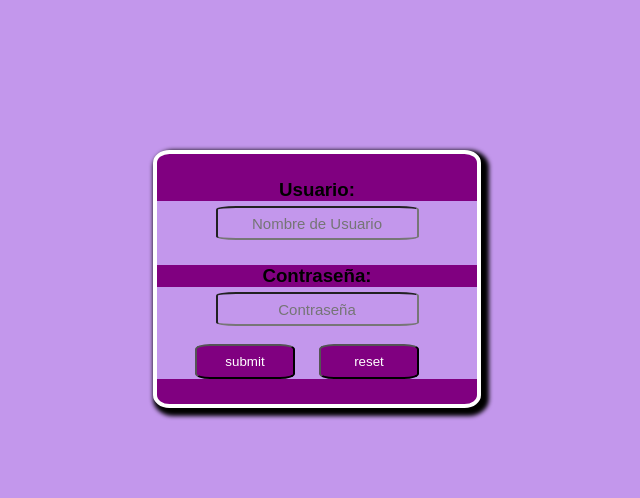
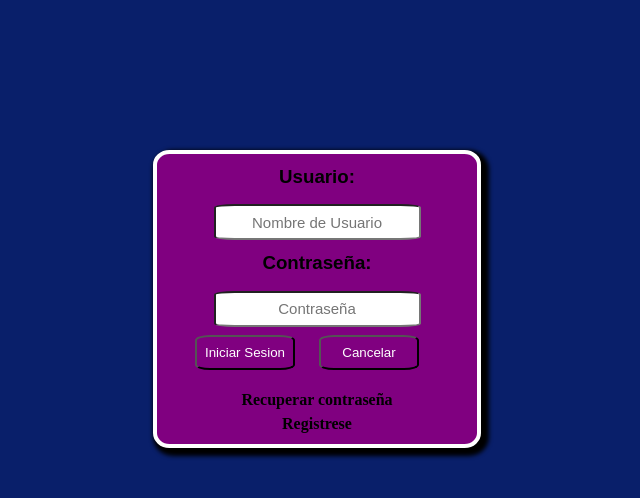
Before and after one commit to Marck2004/appDWEC, a PHP site: page /Login.html in a window 1280 px wide. Shown: the top 498 px of the page, without its empty margins (323-963 px from the left). Run offline with PHP 8.4, Linux system fonts and the light colour scheme.

Commit message:
Add files via upload

```diff
--- a/appDWEC/Login/Login.html
+++ b/appDWEC/Login/Login.html
@@ -5,21 +5,50 @@
     <meta name="viewport" content="width=device-width, initial-scale=1.0">
     <link rel="stylesheet" href="style.css">
     <title>Login</title>
-    <script src="script.js"></script>
+    <script src="usuarios.js"></script>
+    <script src="login.js"></script>
 </head>
 <body>
 
     <div id="container">
     <form id="formulario">
 
+        <section id="UsuarioNuevoRegistro">
+
+            <label for="email"><h3>Introduzca su email</h3></label>
+                <input type="text" name="emailRegistro" id="emailRegistro" placeholder="email registro">
+
+            <label for="tlf"><h3>Introduzca telefono</h3></label>
+                <input type="number" name="tlfRegistro" id="tlfRegistro" placeholder="Numero de telefono">
+
+            <label for="Usuario"><h3>Usuario:</h3></label>
+                <input type="text" name="usuarioRegistro" id="usuarioRegistro" placeholder="Nombre de Usuario">
+
+            <label for="Contraseña"><h3>Contraseña:</h3></label>
+                <input type="password" name="contraseñaRegistro" id="contraseñaRegistro" placeholder="Contraseña">
+
+        </section>
+
+           <div id="inicioSesionOculto">
         <label for="Usuario"><h3>Usuario:</h3></label>
     <input type="text" name="usuario" id="usuario" placeholder="Nombre de Usuario">
+
     <label for="Contraseña"><h3>Contraseña:</h3></label>
     <input type="password" name="contraseña" id="contraseña" placeholder="Contraseña">
+
+
 <br><br>
 
-    <input type="submit" value="submit">
-    <input type="reset" value="reset">
+    <input type="submit" value="Iniciar Sesion" onclick=" inicioSesion()">
+    <input type="reset" value="Cancelar">
+           </div>
+
+        <section id="Registro">
+            <input type="submit" value="Comprobar" onclick="validarRegistroUsuario()">
+        </section>
+
+    <p ><a href="#" id="linkOlvideContraseña">Recuperar contraseña</a></p>
+    <p ><a href="#" id="linkRegistrarse" onclick="formularioRegistro()">Registrese</a></p>
 </form>
 </div>
 
--- /dev/null
+++ b/appDWEC/Login/login.js
@@ -0,0 +1,70 @@
+var listaUsuarios = [];
+window.addEventListener('load',()=>{
+
+});
+
+function inicioSesion(){
+    const formulario = document.getElementById("formulario");
+    formulario.addEventListener(('submit'),function(event){
+
+    event.preventDefault();
+
+    var usuarios = document.getElementById("usuario").value;
+    var contraseñas = document.getElementById("contraseña").value;
+
+    var bordeusuario = document.getElementById("usuario");
+    var bordecontraseña = document.getElementById("contraseña");
+
+    if(usuarios==="root" && contraseñas==="1234"){
+
+        window.location.href = "aterrizaje.html";
+    }else{
+        alert("Usuario y/o clave erronea");
+        bordeusuario.style.border = "3px solid red";
+        bordecontraseña.style.border = "3px solid red";
+    }
+
+})
+}
+
+    function formularioRegistro(){
+
+    var sectionHiddenRegistro = document.getElementById('UsuarioNuevoRegistro');
+    var ocultarInicioSesion = document.getElementById('inicioSesionOculto');
+    var envioRegistro = document.getElementById('Registro');
+
+    if (sectionHiddenRegistro.style.display == "block") {
+        sectionHiddenRegistro.style.display = "none";
+        ocultarInicioSesion.style.display = "block";
+        envioRegistro.style.display = "none";
+    }else{
+        sectionHiddenRegistro.style.display = "block";
+        ocultarInicioSesion.style.display = "none";
+        envioRegistro.style.display = "block";
+    }
+
+}
+    function validarRegistroUsuario(){
+        var registraremail = document.getElementById('emailRegistro').value.trim();
+        var registrartlf = document.getElementById('tlfRegistro').value.trim();
+        var registrarUsuario = document.getElementById('usuarioRegistro').value.trim();
+        var registrarContraseña = document.getElementById('contraseñaRegistro').value.trim();
+
+        var nuevoUsuario = new Usuario(registraremail,registrartlf,registrarUsuario,registrarContraseña);
+
+        if(nuevoUsuario.comprobarEmail(registraremail)){
+
+        }else if(nuevoUsuario.comprobarContraseña(registrarContraseña)){
+
+        }else if(nuevoUsuario.comprobartlf(registrartlf)){
+
+        }else{
+            listaUsuarios.push(nuevoUsuario);
+            console.log(" email "+registraremail+" tlf "+registrartlf+" Usuario "+registrarUsuario+" contraseña "+registrarContraseña+
+            " Añadido con exito");
+            console.log(listaUsuarios);
+        }
+
+
+
+    }
--- a/appDWEC/Login/style.css
+++ b/appDWEC/Login/style.css
@@ -1,22 +1,55 @@
-*{
+@keyframes fondoAnimado {
+    0% {
+        background-color: #000080;
+    }
+    50% {
+        background-color: #191970;
+    }
+    100% {
+        background-color: #002366;
+    }
+}
+/*@keyframes bordeContainer {
+    25%{
+        border-top-style: dashed;
+        border-color: white;
+    }
+    50%{
+        border-right-style: dashed;
+        border-color: white;
+
+    }
+    75%{
+        border-bottom-style: dashed;
+        border-color: white;
+    }
+    100%{
+        border-left-style: dashed;
+        border-color: white;
+    }
+}*/
+body{
     margin: 0px;
     padding: 0px;
-    background-color: rgb(195, 151, 236);
+    animation: fondoAnimado 5s infinite alternate;
+
 }
 #container{
     margin: 0px auto;
     text-align: center;
     background-color: purple;
-    height: 250px;
     width: 25%;
     border-radius: 5%;
     margin-top: 150px;
     border: 4px solid white;
     box-shadow: 4px 4px 4px 4px black;
+    line-height: 50%;
+    animation: bordeContainer 5s infinite;
+    transition: bordeContainer 5s infinite;
 }
 #container h3{
     background-color: purple;
-    margin-top: 25px;
+
     font-family: Arial, Helvetica, sans-serif;
 }
 #container input[type=submit], input[type=reset]{
@@ -27,6 +60,7 @@
     width: 100px;
     margin-right: 20px;
     background-color: purple;
+    margin-bottom: 10px;
 }
 #container input[type=submit]:hover, input[type=reset]:hover{
     color: purple;
@@ -38,10 +72,26 @@
     transform: scale(1.2,1.2);
     transition: all 300ms;
 }
-#container input[type=password],input[type=text]{
+#container input[type=password],input[type=text],input[type=number],#emailRegistro{
     font-size: 15px;
     border-radius: 10%;
     height: 30px;
     margin-top: 5px;
     text-align: center;
 }
+#linkOlvideContraseña{
+    text-decoration: none;
+    color: black;
+    font-weight: bold;
+}
+#linkRegistrarse{
+    text-decoration: none;
+    color: black;
+    font-weight: bold;
+}
+#UsuarioNuevoRegistro{
+    display: none;
+}
+#Registro{
+    display: none;
+}
--- /dev/null
+++ b/appDWEC/Login/usuarios.js
@@ -0,0 +1,30 @@
+class Usuario{
+    constructor(email,tlf,nombreUsuario,nuevaContraseña){
+        this.email = email;
+        this.tlf = tlf;
+        this.nombreUsuario = nombreUsuario;
+        this.nuevaContraseña = nuevaContraseña;
+    }
+    comprobarContraseña(contraseña){
+        if(contraseña.length < 8){
+            document.getElementById('contraseña').style.border = "3px solid red";
+            alert("Contraseña minimo 8 caracteres");
+        }
+    }
+    comprobarEmail(email){
+        var validarEmail = ['@gmail.com','@gmail.es','@yahoo.com','@yahoo.es','@hotmail.es','@hotmail.com'];
+
+        var dominio = email.slice(email.lastIndexOf('@'));
+
+        if(!validarEmail.includes(dominio)){
+            document.getElementById('emailRegistro').style.border = "3px solid red";
+            alert("Formato de email no aceptado");
+        }
+    }
+    comprobartlf(tlf){
+        if(tlf.length < 9){
+            document.getElementById('tlfRegistro').style.border = "3px solid red";
+            alert("Formato de telefono no aceptado");
+        }
+    }
+}
```
